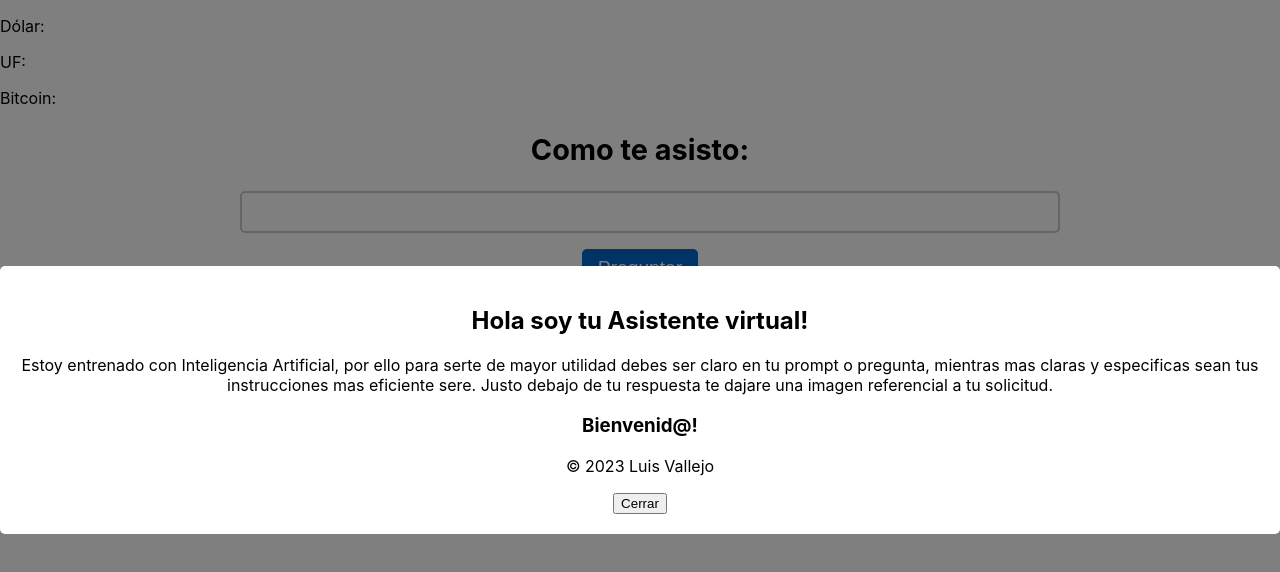
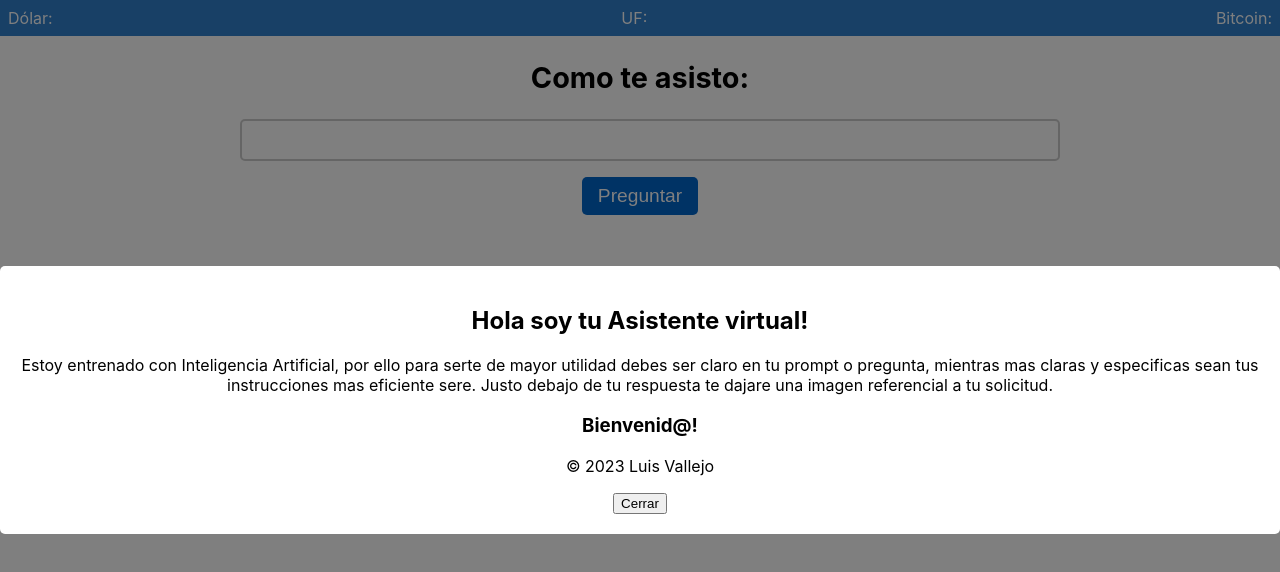
Before and after one commit to lvallejor/app-chatbot, a React (Create React App) app: page / in a window 1280 px wide. Shown: the top 572 px of the page. Built offline with nearby package versions, Linux system fonts and the light colour scheme; no server answers.

Commit message:
version con api de indicadores

```diff
--- a/src/Header.js
+++ b/src/Header.js
@@ -1,4 +1,5 @@
 import React, { useState, useEffect } from "react";
+import "./styles.css";
 
 function Header() {
   const [financialIndicators, setFinancialIndicators] = useState({});
@@ -14,7 +15,7 @@ function Header() {
 */
       // Llamada a la api de indicadores financieros
       const financialResponse = await fetch(
-        "http://127.0.0.1:8000/indicadores/dolar"
+        "https://web-production-a4cd.up.railway.app/indicadores/dolar"
       );
       const financialData = await financialResponse.json();
       setFinancialIndicators(financialData);
@@ -38,9 +39,15 @@ function Header() {
 
   return (
     <header>
-      <p>Dólar: {dolar}</p>
-      <p>UF: {uf} </p>
-      <p>Bitcoin: {bitcoin}</p>
+      <p>
+        Dólar: <span className="number">{dolar}</span>
+      </p>
+      <p>
+        UF: <span className="number">{uf}</span>
+      </p>
+      <p>
+        Bitcoin: <span className="number">{bitcoin}</span>
+      </p>
     </header>
   );
 }
--- /dev/null
+++ b/src/styles.css
@@ -0,0 +1,19 @@
+/* Estilos para el header */
+header {
+    background-color: #3182CE;
+    padding: 0.5rem;
+    display: flex;
+    justify-content: space-between;
+    align-items: center;
+}
+
+header p {
+    color: white;
+    font-size: 1rem;
+    margin: 0;
+}
+
+header .number {
+    color: #FBBF24;
+    /* Este es el color que se usará para los números */
+}
```
Also changed, not shown: src/index.css (line endings or trailing spaces).
